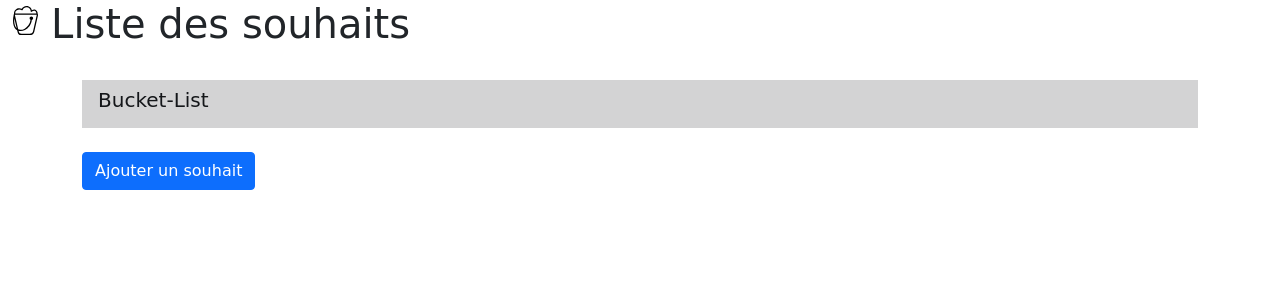
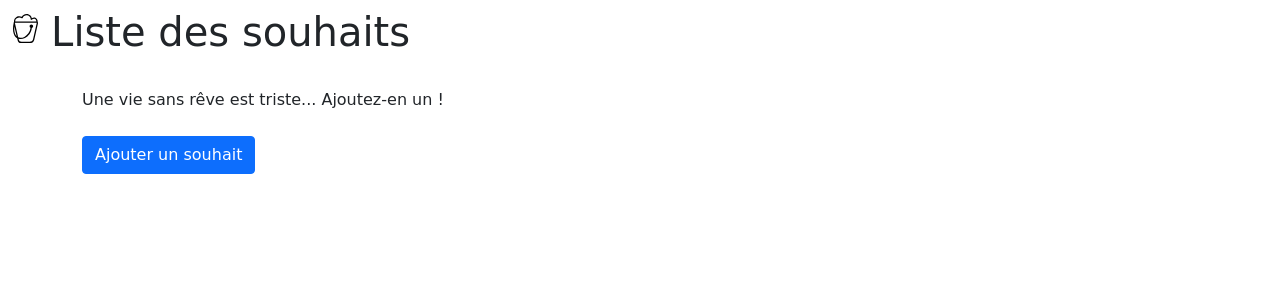
Before and after one commit to KevinHARAMENDY/Bucket-list, a Symfony app: template templates/main/list.html.twig in a window 1280 px wide. Shown: the part 56-356 px from the top of the page. Run offline with Twig, Linux system fonts and the light colour scheme; the template is opened without the code that fills it, so the values that code supplies are empty; some libraries are stand-ins or nearby versions.

Commit message:
ajout cas aucun bucket

```diff
--- a/templates/base.html.twig
+++ b/templates/base.html.twig
@@ -30,7 +30,7 @@
         </nav>
     </header>
 
-    <h1>
+    <h1 class="mt-2">
         <img src="{{ asset('logo.svg') }}" alt="logo" width="50" class="logo">
     {% block titre %}
     {% endblock %}
--- a/templates/main/list.html.twig
+++ b/templates/main/list.html.twig
@@ -5,6 +5,9 @@
 {% endblock %}
 
 {% block contenu %}
+    {% if wishes is empty %}
+        <div>Une vie sans rêve est triste... Ajoutez-en un !</div>
+    {% else %}
         <ul class="list-group list-group-flush">
             <li class="list-group-item list-group-item-dark"><h5>Bucket-List</h5></li>
                 {% for w in wishes %}
@@ -15,7 +18,9 @@
                         <a href="{{ path('delete_wish',{"id":w.id}) }}" class="btn btn-primary">Supprimer</a>
                     </li>
                 {% endfor %}
+            </li>
         </ul>
+    {% endif %}
     <br>
     <a href="{{ path('add_wish') }}" class="btn btn-primary">Ajouter un souhait</a>
 {% endblock %}
```
Lines whose indentation alone changed are shown as unchanged.
